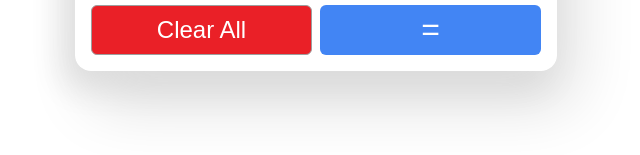
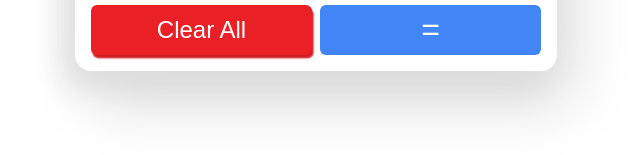
Before and after one commit to sagazirobiul/simple-calculator, a plain HTML site: page index.html in a window 1280 px wide. In both pictures the pointer is over the button "Clear All". Shown: the part 429-584 px from the top of the page, 324-964 px from the left. Drawn offline with Linux system fonts and the light colour scheme.

Commit message:
clear btn updated

```diff
--- a/style.css
+++ b/style.css
@@ -65,7 +65,10 @@ h2{
     background-color: #EA2027;
     color: #ffffff;
 }
-
+#clear:hover {
+    border: none;
+    box-shadow: 0.1rem 0.2rem 0.1rem #d41c23;
+}
 
 /* Media query */
 @media all and (max-width: 576px){
```
